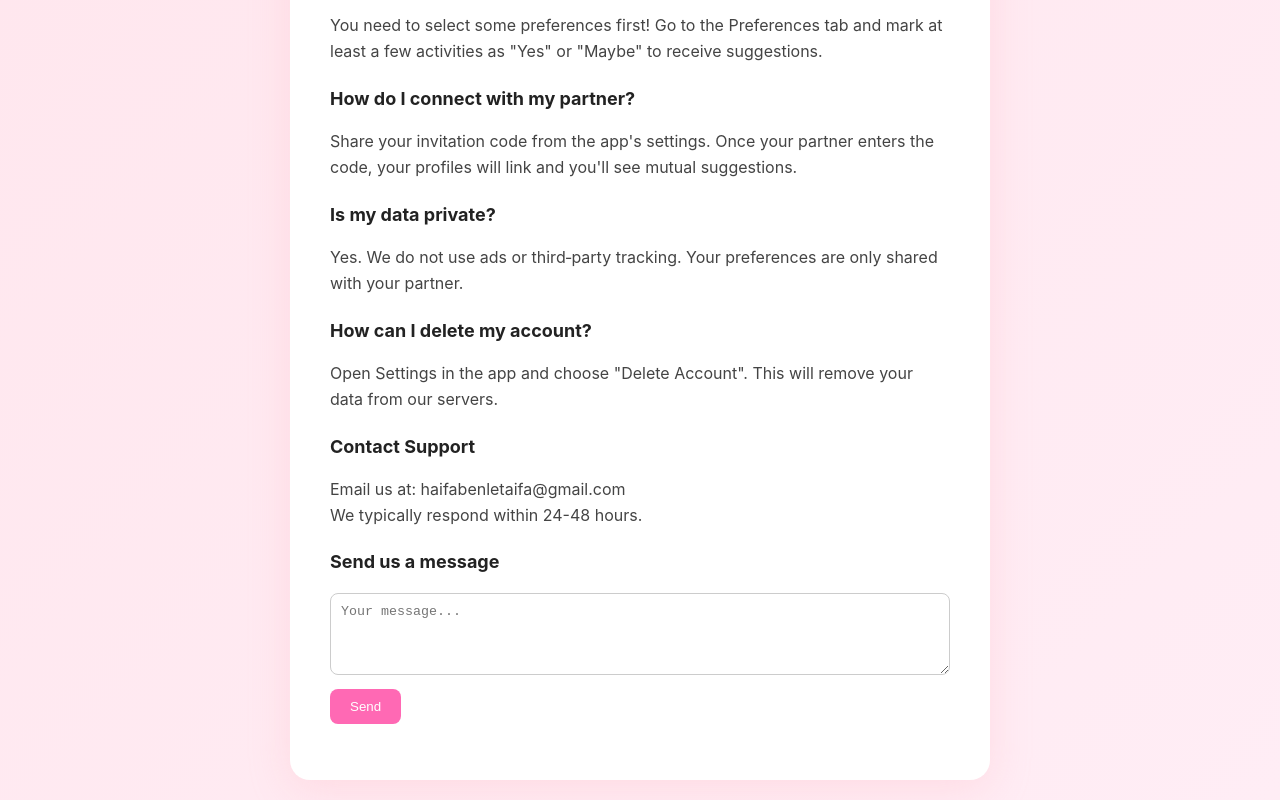
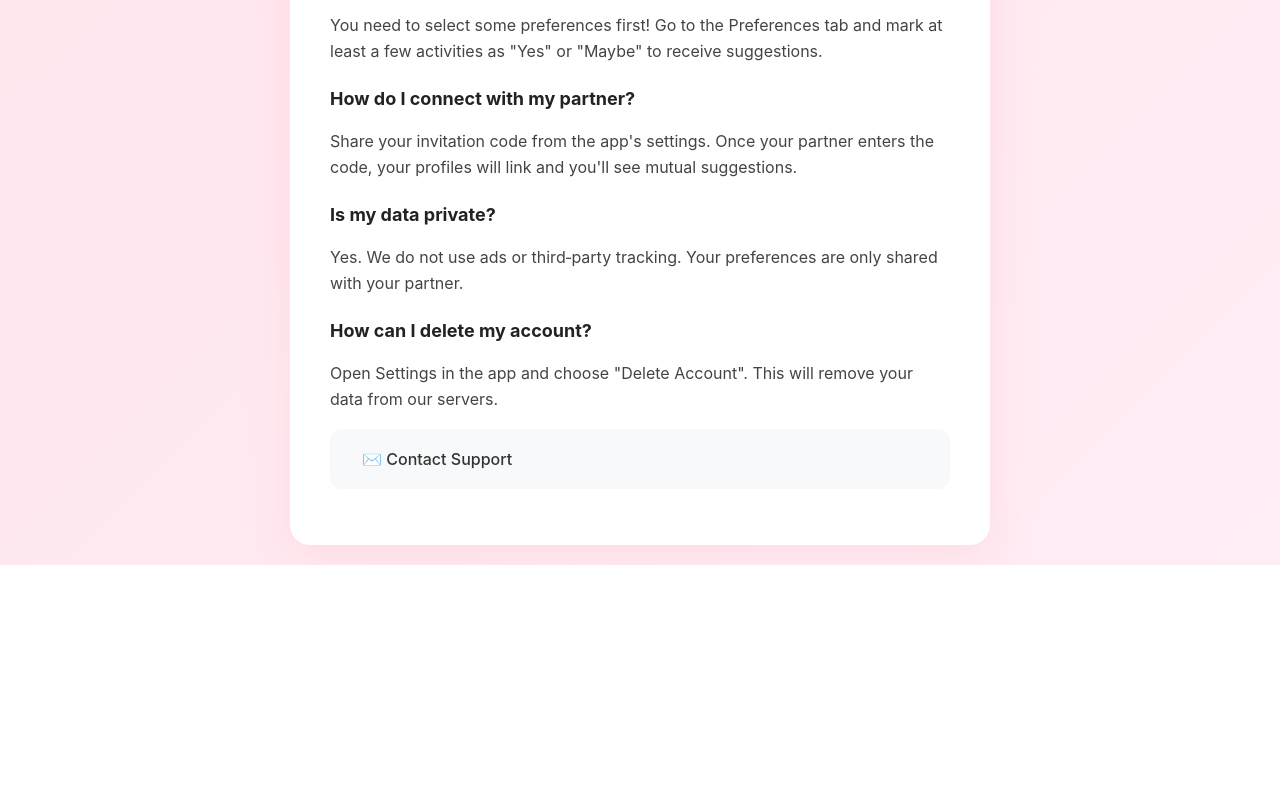
Before and after one commit to medomar/ProBusinessData, a plain HTML site: page Intimi/faq.html in a window 1280 px wide. Shown: the part 684-1484 px from the top of the page. After the commit the page ends 1249 px from the top, so only its background shows below. Drawn offline with Linux system fonts and the light colour scheme.

Commit message:
Update faq.html

```diff
--- a/Intimi/faq.html
+++ b/Intimi/faq.html
@@ -1,4 +1,3 @@
-
 <!DOCTYPE html>
 <html lang="en">
 <head>
@@ -61,6 +60,7 @@
       background-color: #FF69B4;
       color: white;
     }
+
     .lang { display: none; }
     #ar { direction: rtl; }
     .content p, .content h3 {
@@ -73,6 +73,25 @@
       margin-top: 20px;
       color: #222;
     }
+
+        a {
+            display: block;
+            padding: 18px 30px;
+            background: #f8f9fa;
+            color: #333;
+            text-decoration: none;
+            border-radius: 12px;
+            font-weight: 500;
+            transition: all 0.3s ease;
+            border: 2px solid transparent;
+        }
+
+        a:hover {
+            background: #FFE5EC;
+            border-color: #FF69B4;
+            transform: translateY(-2px);
+        }
+
   </style>
   <script>
     function showLang(id) {
@@ -108,13 +127,7 @@
       <p>Yes. We do not use ads or third‑party tracking. Your preferences are only shared with your partner.</p>
       <h3>How can I delete my account?</h3>
       <p>Open Settings in the app and choose "Delete Account". This will remove your data from our servers.</p>
-      <h3>Contact Support</h3>
-      <p>Email us at: haifabenletaifa@gmail.com<br>We typically respond within 24-48 hours.
-<h3>Send us a message</h3>
-<form onsubmit="event.preventDefault(); alert('Thank you! Your message has been sent.');" style="margin-top: 10px;">
-  <textarea placeholder="Your message..." rows="4" style="width: 100%; padding: 10px; border-radius: 8px; border: 1px solid #ccc; resize: vertical;"></textarea>
-  <button type="submit" style="margin-top: 10px; padding: 10px 20px; background-color: #FF69B4; color: white; border: none; border-radius: 8px; cursor: pointer;">Send</button>
-</form>
+      <a href="mailto:haifabenletaifa@gmail.com">✉️ Contact Support</a>
 </p>
     </div>
 
@@ -135,13 +148,7 @@
       <p>Oui. Il n'y a ni publicité ni suivi tiers. Vos préférences ne sont partagées qu'avec votre partenaire.</p>
       <h3>Comment supprimer mon compte&nbsp;?</h3>
       <p>Ouvrez les réglages et choisissez «&nbsp;Supprimer le compte&nbsp;». Vos données seront alors effacées de nos serveurs.</p>
-      <h3>Contacter le support</h3>
-      <p>Envoyez-nous un email à&nbsp;: haifabenletaifa@gmail.com<br>Nous répondons généralement sous 24-48 heures.
-<h3>Send us a message</h3>
-<form onsubmit="event.preventDefault(); alert('Thank you! Your message has been sent.');" style="margin-top: 10px;">
-  <textarea placeholder="Your message..." rows="4" style="width: 100%; padding: 10px; border-radius: 8px; border: 1px solid #ccc; resize: vertical;"></textarea>
-  <button type="submit" style="margin-top: 10px; padding: 10px 20px; background-color: #FF69B4; color: white; border: none; border-radius: 8px; cursor: pointer;">Send</button>
-</form>
+      <a href="mailto:haifabenletaifa@gmail.com">✉️ Contacter le support</a>
 </p>
     </div>
 
@@ -162,12 +169,7 @@
       <p>نعم. لا نستخدم الإعلانات أو أدوات التتبع الخارجية. تفضيلاتك تُشارك فقط مع شريكك.</p>
       <h3>كيف أحذف حسابي؟</h3>
       <p>افتح الإعدادات واختر "حذف الحساب". سيتم حذف بياناتك من خوادمنا.</p>
-      <h3>اتصل بالدعم</h3>
-      <p>راسلنا على: haifabenletaifa@gmail.com<br>نرد عادة خلال 24-48 ساعة.
-<h3>Send us a message</h3>
-<form onsubmit="event.preventDefault(); alert('Thank you! Your message has been sent.');" style="margin-top: 10px;">
-  <textarea placeholder="Your message..." rows="4" style="width: 100%; padding: 10px; border-radius: 8px; border: 1px solid #ccc; resize: vertical;"></textarea>
-  <button type="submit" style="margin-top: 10px; padding: 10px 20px; background-color: #FF69B4; color: white; border: none; border-radius: 8px; cursor: pointer;">Send</button>
+      <a href="mailto:haifabenletaifa@gmail.com">✉️ اتصل بالدعم</a>
 </form>
 </p>
     </div>
```
